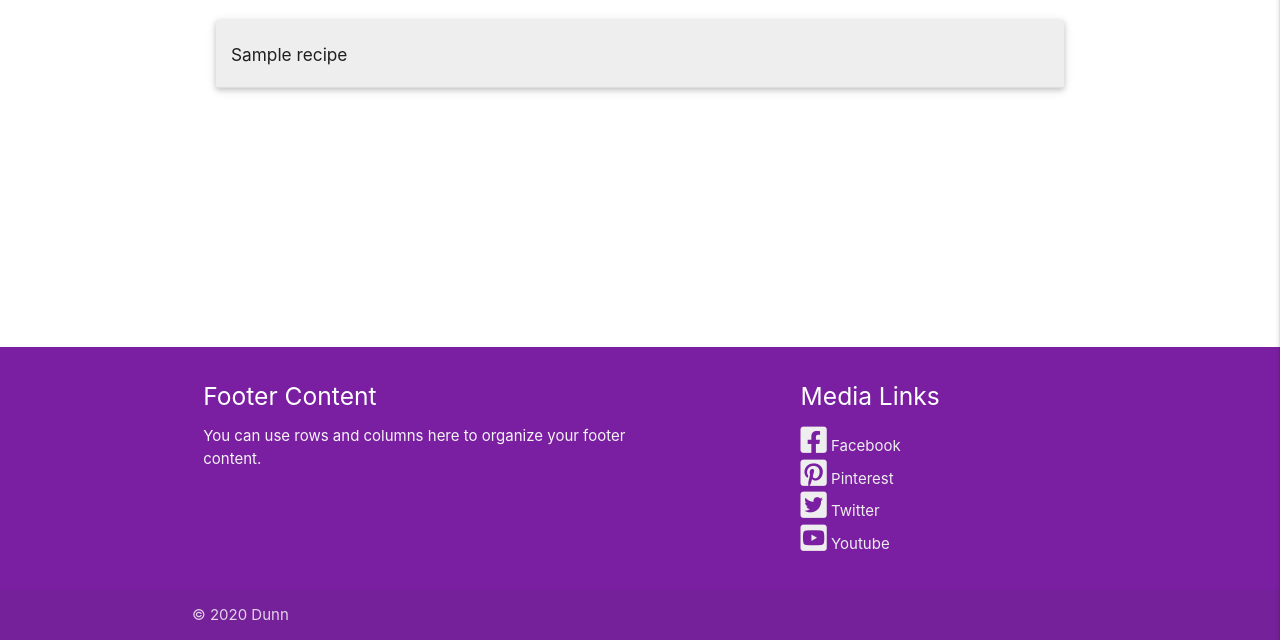
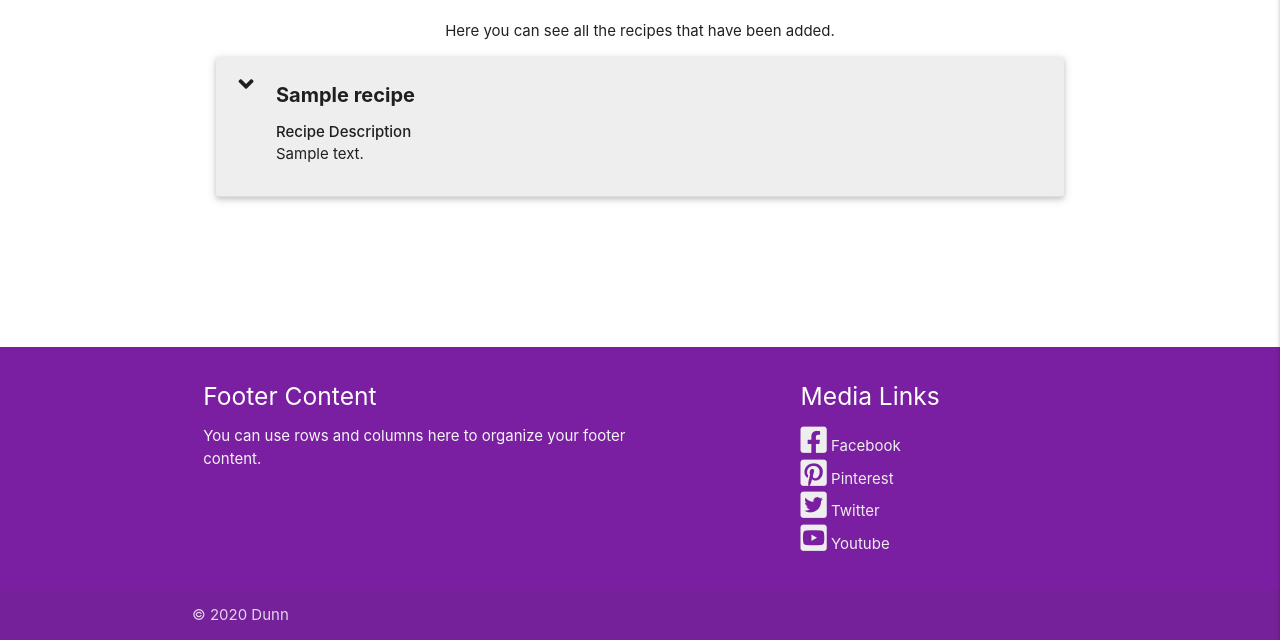
Before and after one commit to RyanLovell89/Lets_Get_Baking, a Flask app: page /recipe_book in a window 1280 px wide. Shown: the part 160-800 px from the top of the page. Run offline with Flask 2, Linux system fonts and the light colour scheme; a database or web service that is not in the repository returns one stand-in record (values such as "Sample title"); some libraries are stand-ins or nearby versions.

Commit message:
add some styling to recipe page, added edit and delete buttons

```diff
--- a/static/css/style.css
+++ b/static/css/style.css
@@ -1,10 +1,4 @@
-/* general text styling */
-
-.shadaow {
-    text-shadow: 2px 2px 2px rgba(0, 0, 0, 0.5);
-}
-
-/* mobile nav styling */
+/* mobile nav */
 
 .text-color {
     color: #7b1fa2;
@@ -14,6 +8,13 @@
 
 .flashes h4 {
     line-height: 3px;
+}
+
+/* recipe page  */
+
+.recipe_name_heading {
+    font-weight: bold;
+    font-size: 20px;
 }
 
 /* footer */
--- a/templates/base.html
+++ b/templates/base.html
@@ -16,7 +16,7 @@
 
     <header>
         <!-- top nav bar -->
-        <nav class="nav-extended shadow purple darken-2">
+        <nav class="nav-extended purple darken-2">
             <div class="nav-wrapper">
                     <a href="{{ url_for('index') }}" class="brand-logo">Let's Get Baking!</a>
                     <a href="#" data-target="mobile-demo" class="sidenav-trigger right"><i class="fas fa-bars"></i></a>
--- a/templates/recipe_book.html
+++ b/templates/recipe_book.html
@@ -4,17 +4,28 @@
 <h2 class="header center-align">Recipe Book</h2>
 
 <div>
+    <p class="center-align">
+        Here you can see all the recipes that have been added.
+    </p>
+</div>
+
+<div>
     <ul class="collapsible popout">
         {% for recipe in recipes %}
         <li>
             <div class="collapsible-header grey lighten-3">
-                <h6>{{ recipe.recipe_name }}</h6>
+                <div class="col s3">
+                    <i class="fas fa-angle-down"></i>
+                </div>
+                <div class="col s6">
+                    <h6 class="recipe_name_heading">{{ recipe.recipe_name }}</h6>
+                    <p>
+                        <strong>Recipe Description</strong><br>
+                        {{ recipe.recipe_description }}
+                    </p>
+                </div>
             </div>
             <div class="collapsible-body"><span></span>
-                <p>
-                    <strong>Recipe Description</strong><br>
-                    {{ recipe.recipe_description }}
-                </p>
                 <p>
                     <strong>Baking Time:</strong><br>
                     {{ recipe.baking_time }} (minutes)
@@ -31,7 +42,12 @@
                     <strong>Baking Instructions</strong><br>
                     {{ recipe.instruction_one }}
                 </p>
+                <div class="col s3">
+                    <a href="" class="btn-small purple darken-2">Edit</a>
+                    <a href="" class="btn-small red darken-1">Delete</a>
+                </div>
             </div>
+
         </li>
         {% endfor %}
     </ul>
```
